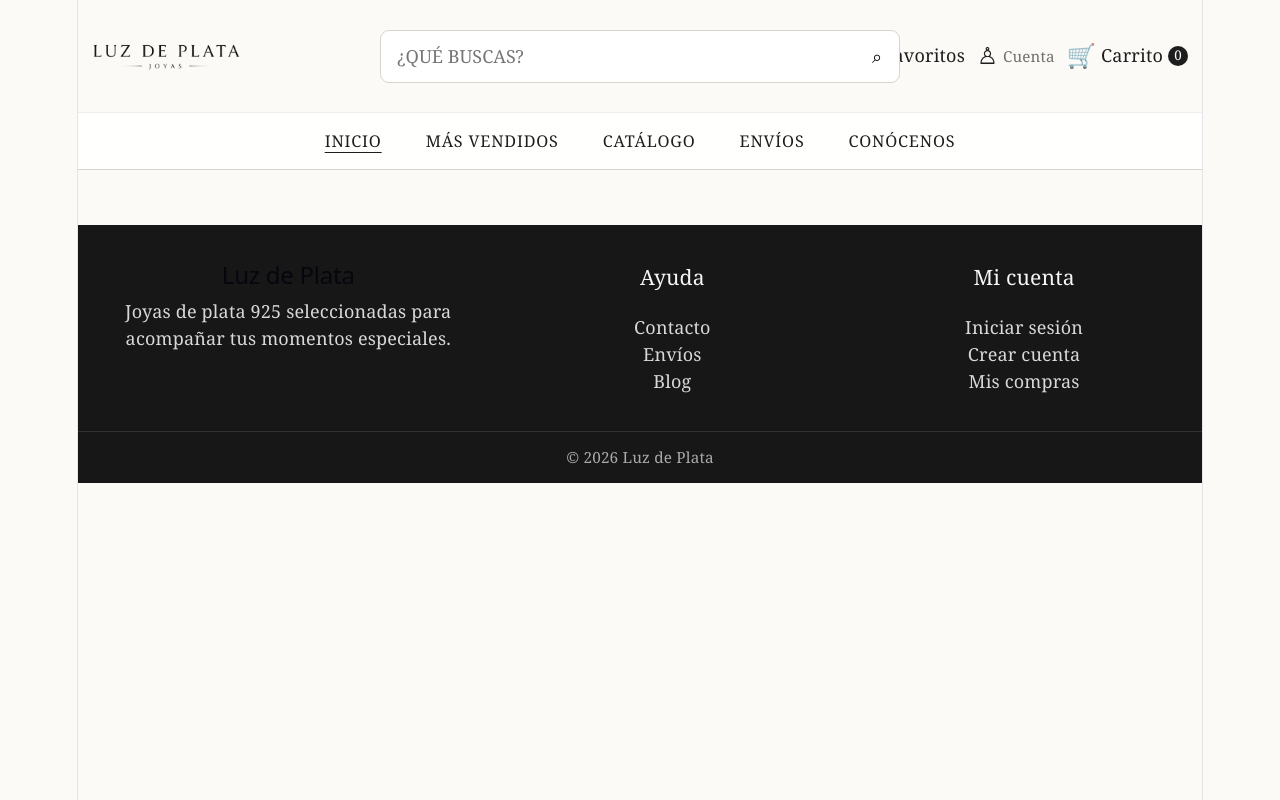
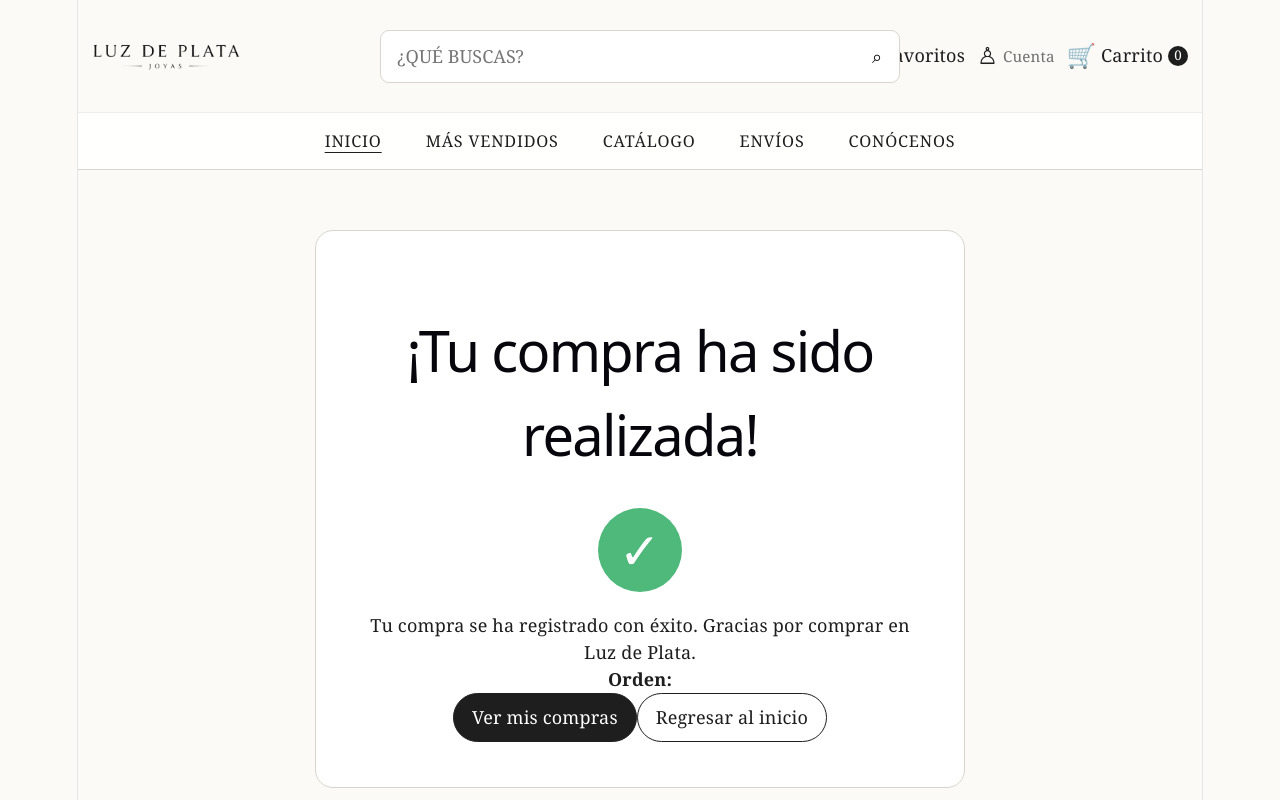
Before and after one commit to jairvas12/luz_de_plata, a React (Vite) app in the folder luz-de-plata-react/: page /Compra_Exitosa in a window 1280 px wide. Shown: the top 800 px of the page. Built offline with nearby package versions, Linux system fonts and the light colour scheme.

Commit message:
compra exitosa pasada a react lista

```diff
--- a/luz-de-plata-react/src/App.jsx
+++ b/luz-de-plata-react/src/App.jsx
@@ -10,6 +10,7 @@ import Blog from './pages/Blog'
 import Blog1 from './pages/Blog1'
 import Blog2 from './pages/Blog2'
 import Envios from './pages/Envios'
+import Compra_Exitosa from './pages/Compra_Exitosa'
 
 import { Routes, Route } from 'react-router-dom'
 function App() {
@@ -23,6 +24,8 @@ function App() {
         <Route path="/Blog1" element={<Blog1 />} />
         <Route path="/Blog2" element={<Blog2 />} />
         <Route path="/Envios" element={<Envios />} />
+        <Route path="/Envios" element={<Envios />} />
+        <Route path="/Compra_Exitosa" element={<Compra_Exitosa />} />
       </Routes>
       <Pie />
     </>
--- /dev/null
+++ b/luz-de-plata-react/src/pages/Compra_Exitosa.jsx
@@ -0,0 +1,35 @@
+function Compra_Exitosa() {
+    return (
+        <>
+            <main>
+                <section className="compra-exitosa">
+                    <h1>
+                        ¡Tu compra ha sido realizada!
+                    </h1>
+                    <div className="check">
+                        ✓
+                    </div>
+                    <p>
+                        Tu compra se ha registrado con éxito. Gracias por comprar en Luz de Plata.
+                    </p>
+                    <p>
+                        <strong>
+                            Orden:
+                        </strong>
+                        <span data-last-purchase="">
+                        </span>
+                    </p>
+                    <p>
+                        <a className="boton" href="mis_compras.html">
+                            Ver mis compras
+                        </a>
+                        <a className="boton boton--claro" href="/">
+                            Regresar al inicio
+                        </a>
+                    </p>
+                </section>
+            </main>
+        </>
+    )
+}
+export default Compra_Exitosa
```
